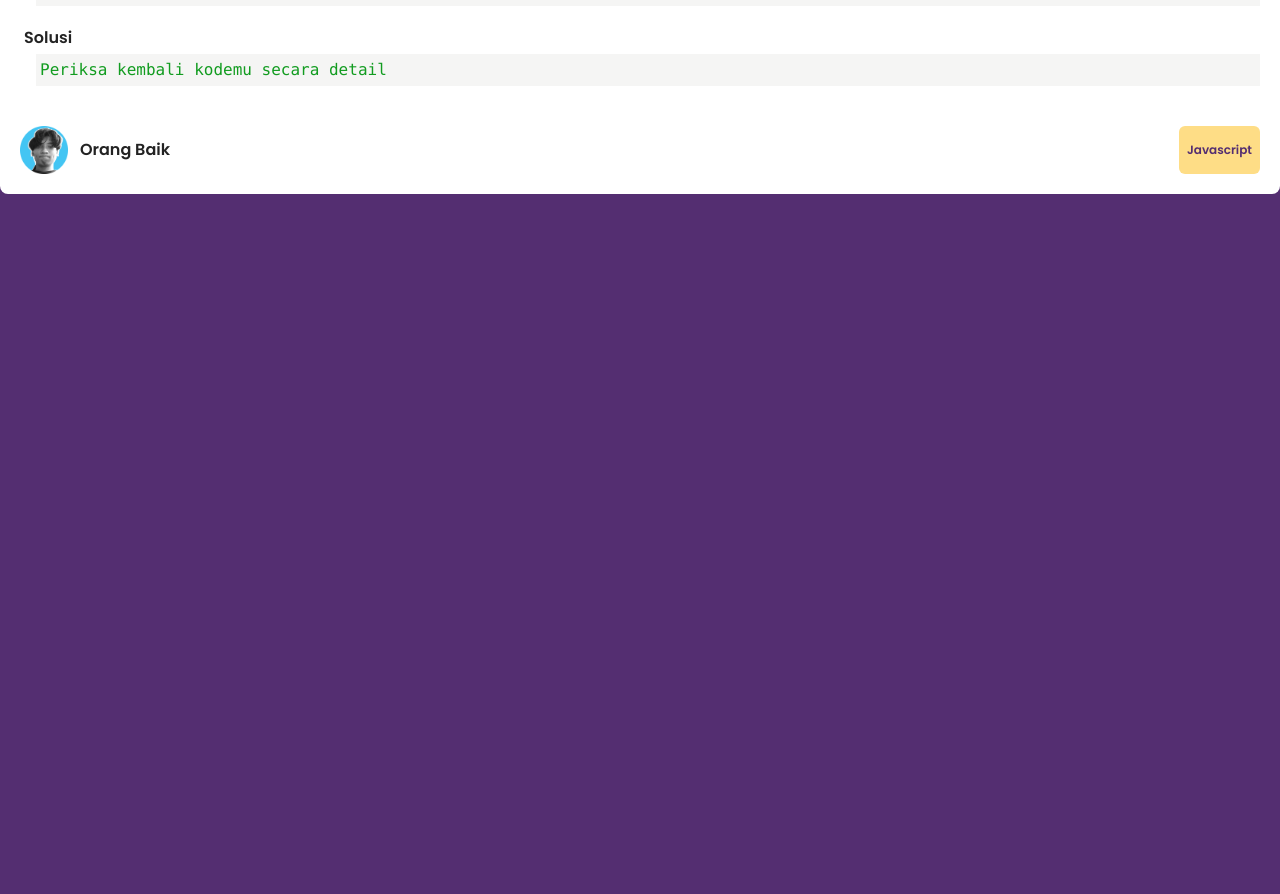
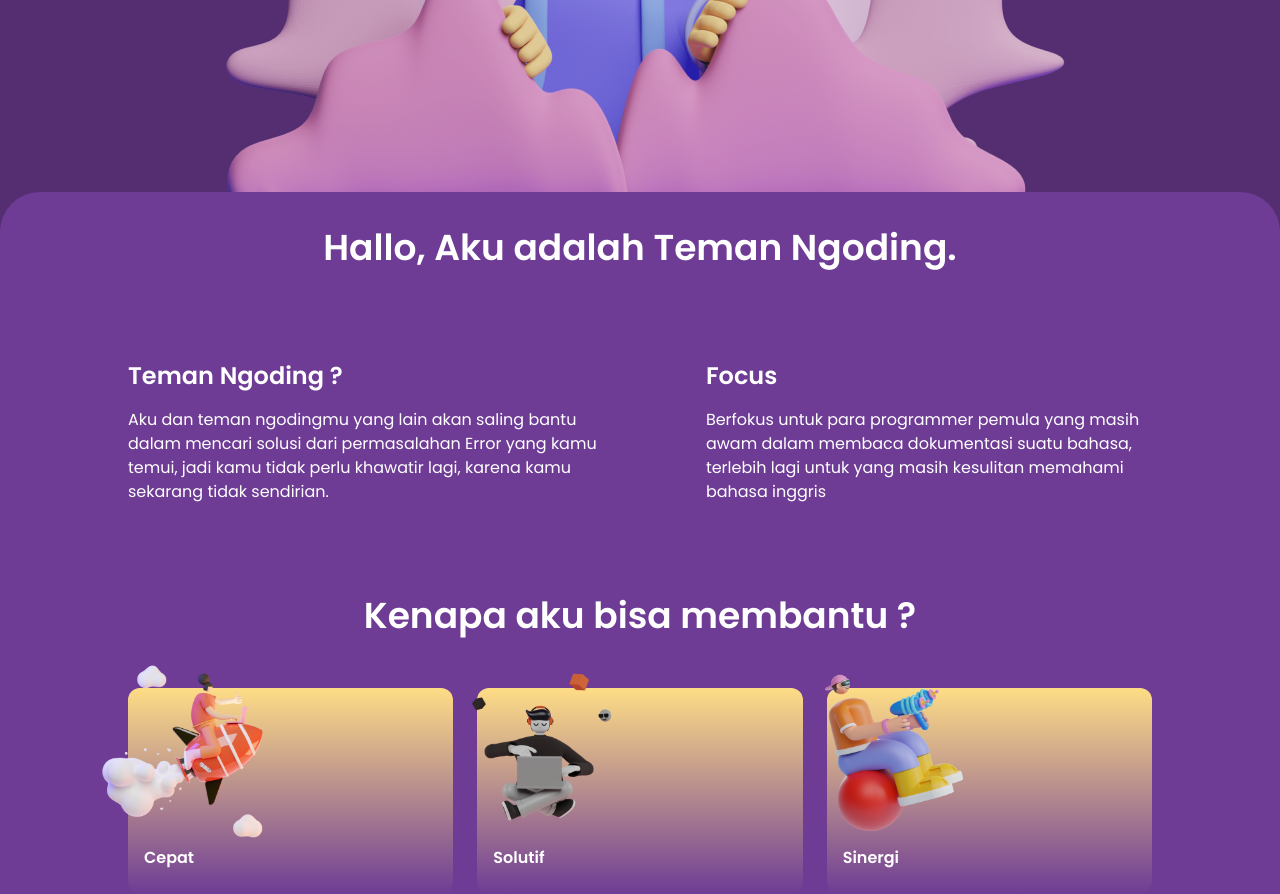
Before and after one commit to zaq99/temanNgoding-frontend, a React (Vite) app: page /about in a window 1280 px wide. Before the commit this address had no page. Shown: the part 280-1174 px from the top of the page. Before the commit the page ends 800 px from the top, so only its background shows below. Built offline with nearby package versions, Linux system fonts and the light colour scheme.

Commit message:
about page updated

```diff
--- /dev/null
+++ b/src/components/AboutCard.jsx
@@ -0,0 +1,37 @@
+import { Roket, Laptop, Playing } from "../assets";
+
+const AboutCard = () => {
+    const cardValue = [
+        { id: 1, picture: Roket, judul: "Cepat", ket: "" },
+        { id: 2, picture: Laptop, judul: "Solutif", ket: "" },
+        { id: 3, picture: Playing, judul: "Sinergi", ket: "" },
+    ];
+
+    return (
+        <>
+            <div className="flex justify-between gap-6 mt-10 ">
+                {cardValue.map((item) => (
+                    <div
+                        key={item.id}
+                        className="about-card p-4 rounded-xl w-1/3">
+                        <img
+                            src={item.picture}
+                            alt=""
+                            className="w-48 pict-card"
+                        />
+                        <h5 className="font-semibold mb-2">{item.judul}</h5>
+                        <p className="text-sm">{item.ket}</p>
+                    </div>
+                ))}
+                {/* {cardValue.map((item) => (
+                    <div key={item.id}>
+                        <img src={item.picture} alt="" />
+                        <p>{item.judul}</p>
+                    </div>
+                ))} */}
+            </div>
+        </>
+    );
+};
+
+export default AboutCard;
--- a/src/pages/AboutPage.jsx
+++ b/src/pages/AboutPage.jsx
@@ -1,10 +1,59 @@
 import Card from "../components/Card";
+import { AboutPeople, Roket, Playing, Laptop } from "../assets";
+import AboutCard from "../components/AboutCard";
 
 const AboutPage = () => {
+    // const cardValue = [
+    //     { picture: { Roket }, judul: "Cepat", ket: "" },
+    //     { picture: { Laptop }, judul: "Solutif", ket: "" },
+    //     { picture: { Playing }, judul: "Sinergi", ket: "" },
+    // ];
+
     return (
         <>
-            <div>aku adalah about</div>
-            <Card />
+            <div className="w-4/5 mx-auto flex justify-center">
+                <img src={AboutPeople} alt="" />
+            </div>
+            <div className="rounded-up bg-warna-utama-400 pt-6 text-white">
+                <div className="w-4/5 mx-auto">
+                    <h1 className="text-center font-semibold text-4xl p-3">
+                        Hallo, Aku adalah Teman Ngoding.
+                    </h1>
+                    <div className="flex justify-between gap-20 mt-20">
+                        <div>
+                            <h3 className="text-2xl mb-4 font-semibold">
+                                Teman Ngoding ?
+                            </h3>
+                            <p>
+                                Aku dan teman ngodingmu yang lain akan saling
+                                bantu dalam mencari solusi dari permasalahan
+                                Error yang kamu temui, jadi kamu tidak perlu
+                                khawatir lagi, karena kamu sekarang tidak
+                                sendirian.
+                            </p>
+                        </div>
+                        <div>
+                            <h3 className="text-2xl mb-4 font-semibold">
+                                Focus
+                            </h3>
+                            <p>
+                                Berfokus untuk para programmer pemula yang masih
+                                awam dalam membaca dokumentasi suatu bahasa,
+                                terlebih lagi untuk yang masih kesulitan
+                                memahami bahasa inggris
+                            </p>
+                        </div>
+                    </div>
+                    <div>
+                        <h1 className="text-center font-semibold text-4xl p-3 mt-20">
+                            Kenapa aku bisa membantu ?
+                        </h1>
+                        <div>
+                            <AboutCard />
+                        </div>
+                    </div>
+                </div>
+            </div>
         </>
     );
 };
--- a/src/style.css
+++ b/src/style.css
@@ -17,3 +17,18 @@ body {
 .rounded-right {
     border-radius: 0 10px 10px 0;
 }
+
+/* ---- about page ------ */
+.pict-card {
+    position: relative;
+    margin-left: -50px;
+    margin-top: -50px;
+}
+
+.about-card {
+    background: linear-gradient(
+        180deg,
+        #fedd86 0%,
+        rgba(254, 221, 134, 0) 100%
+    );
+}
--- a/tailwind.config.cjs
+++ b/tailwind.config.cjs
@@ -2,6 +2,12 @@
 module.exports = {
     content: ["./index.html", "./src/**/*.{js,ts,jsx,tsx}"],
     theme: {
+        gradients: {
+            "custom-gradient": {
+                colors: ["#fedd86", "#6e3c95"],
+                directons: ["to bottom", "to top"],
+            },
+        },
         extend: {
             colors: {
                 "warna-utama-500": "#542E71",
```
